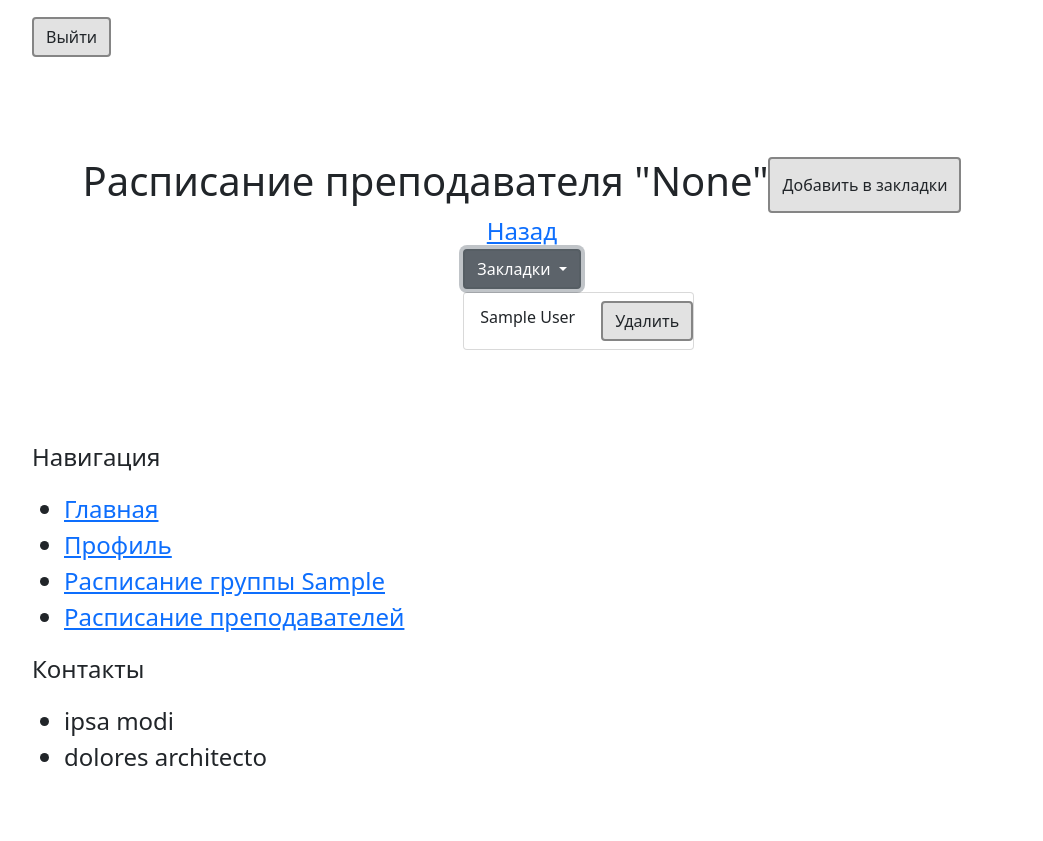
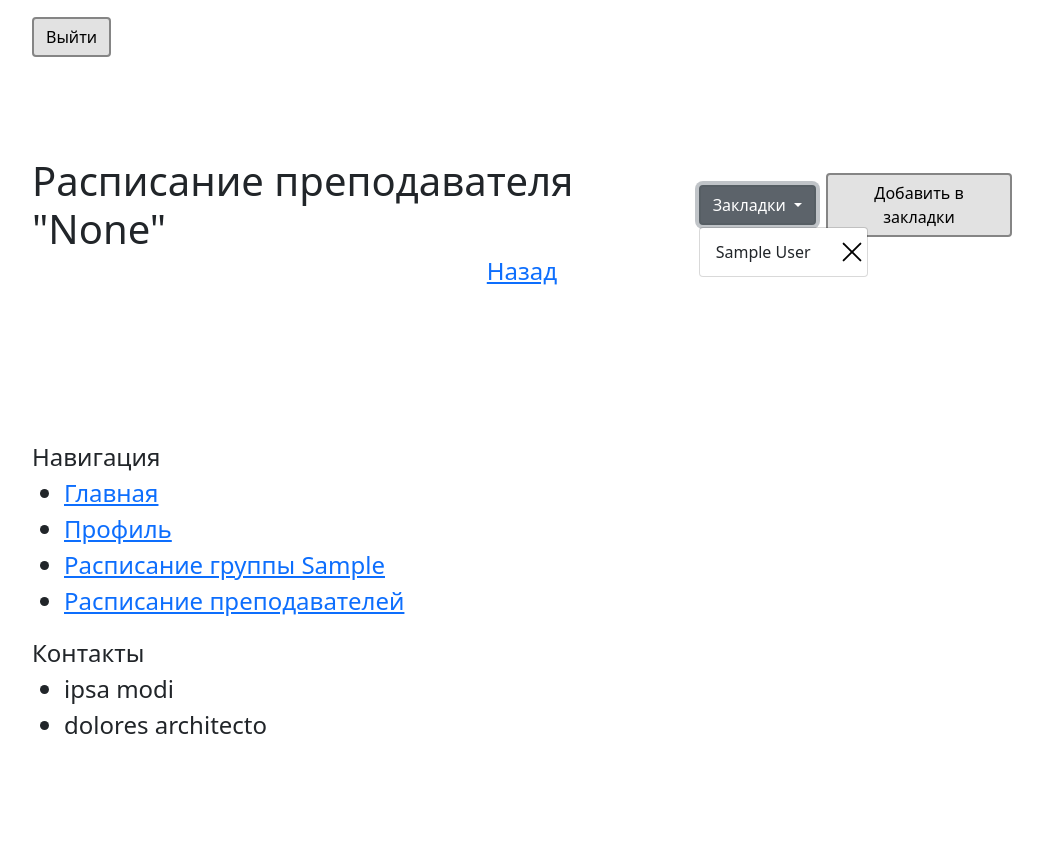
Before and after one commit to MrStranger-Ti/MAU_schedule, a Django app: page /schedule/teacher-search/teacher/ in a window 1280 px wide, after a click on "Закладки". Shown: the part 194-1035 px from the top of the page, without its empty margins (118-1161 px from the left). After the commit the page ends 928 px from the top, so only its background shows below. Run offline with Django 5.2, Linux system fonts and the light colour scheme; a user stored in the database is signed in; tables that the repository leaves empty hold one stand-in row (values such as "Sample post"); data that the repository does not hold is empty; parts of the project's set-up code (start-up, migrations or seed data) failed here and were passed over.

Commit message:
добавлено уведомление; доработаны закладки

```diff
--- a/app/bookmarks/templates/bookmarks/bookmarks.html
+++ b/app/bookmarks/templates/bookmarks/bookmarks.html
@@ -1,17 +1,26 @@
-<div class="dropdown">
-  <button class="btn btn-secondary dropdown-toggle" type="button" id="dropdownMenuButton1" data-bs-toggle="dropdown" aria-expanded="false">
+{% load static %}
+
+<div class="dropdown schedule__bookmarks">
+  <button class="btn btn-secondary dropdown-toggle schedule__bookmarks-btn" type="button" id="dropdownMenuButton1" data-bs-toggle="dropdown" aria-expanded="false">
     Закладки
   </button>
-  {% if bookmarks %}
-    <ul class="dropdown-menu" aria-labelledby="dropdownMenuButton1">
+  <ul class="dropdown-menu" aria-labelledby="dropdownMenuButton1">
+    {% if bookmarks %}
       {% for bookmark in bookmarks %}
         <li class="bookmarks-item flex">
-          <a class="dropdown-item" href="{% url 'schedule:teacher_schedule' %}?key={{ bookmark.teacher_key }}&name={{ bookmark.teacher_name|urlencode }}&page=1">{{ bookmark.teacher_name }}</a>
-          <button class="btn schedule__bookmarks-btn" type="button" name="bookmark-delete">Удалить</button>
+          <a class="dropdown-item" name="bookmark-delete" href="{% url 'schedule:teacher_schedule' %}?key={{ bookmark.teacher_key }}&name={{ bookmark.teacher_name|urlencode }}&page=1">{{ bookmark.teacher_name }}</a>
+          <button class="btn schedule__bookmark-btn" type="button" name="bookmark-delete">
+            <svg viewBox="0 0 32 32" xmlns="http://www.w3.org/2000/svg">
+              <g id="cross">
+                <line class="cls-1" x1="7" x2="25" y1="7" y2="25"/>
+                <line class="cls-1" x1="7" x2="25" y1="25" y2="7"/>
+              </g>
+            </svg>
+          </button>
         </li>
       {% endfor %}
-    </ul>
-  {% else %}
-    <ul class="dropdown-menu" aria-labelledby="dropdownMenuButton1"><li class="bookmarks-item">Закладок нет</li></ul>
-  {% endif %}
+    {% else %}
+      <li class="bookmarks-item"><p class="schedule__bookmarks-empty">Закладок нет</p></li>
+    {% endif %}
+  </ul>
 </div>
--- a/app/bookmarks/views.py
+++ b/app/bookmarks/views.py
@@ -50,6 +50,6 @@ class AjaxBookmarkDeleteView(View):
 
         if bookmark:
             bookmark.delete()
-            return HttpResponse()
+            return redirect(reverse('bookmarks:get_bookmarks_list'))
 
         return HttpResponseBadRequest()
--- a/app/schedule/templates/schedule/teacher/teacher_schedule.html
+++ b/app/schedule/templates/schedule/teacher/teacher_schedule.html
@@ -9,17 +9,11 @@
 {% block container %}
   <div class="schedule__title-block flex">
     <h1>Расписание преподавателя "{{ teacher_name }}"</h1>
+    {% include 'bookmarks/bookmarks.html' %}
     {% has_bookmark as has_bookamrk %}
-    {% if has_bookamrk %}
-      <button class="btn schedule__title-block-btn" name="bookmark-create" type="button" disabled>Расписание в закладках</button>
-    {% else %}
-      <button class="btn schedule__title-block-btn" name="bookmark-create" type="button">Добавить в закладки</button>
-    {% endif %}
+    <button class="btn schedule__bookmark-add-btn" name="bookmark-create" type="button" {% if has_bookamrk %}disabled{% endif %}>{% if has_bookamrk %}Расписание в закладках{% else %}Добавить в закладки{% endif %}</button>
   </div>
   <a href="{% url 'schedule:teacher_search' %}" class="schedule__link">Назад</a>
-  <div class="schedule__bookmarks-block">
-    {% include 'bookmarks/bookmarks.html' %}
-  </div>
   <div class="tables__list"></div>
   <div class="spinner-border spinner-border-visible" role="status">
     <span class="visually-hidden"></span>
--- a/app/schedule/views.py
+++ b/app/schedule/views.py
@@ -14,7 +14,7 @@ from mau_utils.mau_requests import get_teachers_urls, get_schedule_data
 
 
 class GroupScheduleView(LoginRequiredMixin, View):
-    template_name = 'schedule/group_schedule.html'
+    template_name = 'schedule/group/group_schedule.html'
 
     def get(self, request: HttpRequest) -> HttpResponse:
         page = request.GET.get('page', 1)
--- a/app/static/css/base.css
+++ b/app/static/css/base.css
@@ -1,5 +1,8 @@
 * {
     box-sizing: border-box;
+}
+
+h1, h2, h3, h4, h5, h6, p{
     margin: 0;
 }
 
@@ -19,7 +22,9 @@ body {
 }
 
 .btn {
+    min-height: 30px;
     border: 2px solid #858585;
+    color: black;
     background-color: #e2e2e2;
 }
 
@@ -39,9 +44,29 @@ body {
 
 .notification {
     position: fixed;
+    align-items: center;
     right: 2%;
     bottom: 2%;
     max-width: 400px;
-    min-height: 150px;
-    background-color: #ff8f7b;
+    min-height: 70px;
+    padding: 18px 25px;
+    gap: 10px;
+    z-index: 99;
+    background-color: #fff;
+    box-shadow: 5px 5px 20px black;
+    border-radius: 10px;
+    opacity: 0;
+    transition: opacity 0.3s linear;
 }
+
+.notification__icon-ok {
+    width: 32px;
+    height: 32px;
+    background-image: url("/static/images/notification/ok.svg");
+}
+
+.notification__icon-error {
+    width: 32px;
+    height: 32px;
+    background-image: url("/static/images/notification/error.svg");
+}
--- a/app/static/css/pages/schedule/extra.css
+++ b/app/static/css/pages/schedule/extra.css
@@ -151,6 +151,29 @@ tbody tr {
 
 /* Закладки */
 
+.schedule__bookmarks {
+
+}
+
 .bookmarks-item {
     gap: 10px;
 }
+
+.schedule__bookmark-btn {
+    padding: 0;
+    border: none;
+    background-color: transparent;
+}
+
+.schedule__bookmark-btn svg {
+    width: 30px;
+    stroke: black;
+    stroke-linecap: round;
+    stroke-linejoin: round;
+    stroke-width: 2px;
+}
+
+.schedule__bookmarks-empty {
+    margin: 0;
+    text-align: center;
+}
--- a/app/static/css/pages/schedule/layout.css
+++ b/app/static/css/pages/schedule/layout.css
@@ -1,3 +1,8 @@
+.schedule__title-block {
+    align-items: center;
+    gap: 10px;
+}
+
 .schedule__form {
     gap: 10px;
 }
--- a/app/static/js/extra/notification.js
+++ b/app/static/js/extra/notification.js
@@ -1,12 +1,18 @@
-const showMauNotification = function (text) {
+const showMauNotification = function (text, type) {
     if (!document.querySelector('.notification')
-        || document.querySelector('.notification__text').textContent !== text) {
+        || document.body.lastElementChild.textContent !== text) {
 
-        const notificationBlock = document.createElement('div')
-        notificationBlock.innerHTML = `<p class="notification__text">${text}</p>`
-        notificationBlock.classList.add('notification')
-        document.body.append(notificationBlock)
+        const iconClass = type == 'error' ? 'notification__icon-error' : 'notification__icon-ok'
+        document.body.insertAdjacentHTML('beforeend',
+            '<div class="notification flex">' +
+            `  <div class="${iconClass}"></div>` +
+            `  <p class="notification__text">${text}</p>` +
+            '</div>'
+        )
 
-        setTimeout(() => notificationBlock.remove()  ,2000)
+        const notificationBlock = document.body.lastElementChild
+        setTimeout(() => notificationBlock.style.opacity = '1', 5)
+        setTimeout(() => notificationBlock.style.opacity = '', 3000)
+        setTimeout(() => notificationBlock.remove(), 3300)
     }
 }
--- a/app/static/js/schedule/bookmarks/fetching.js
+++ b/app/static/js/schedule/bookmarks/fetching.js
@@ -1,16 +1,3 @@
-const getBookmarks = function () {
-    fetch(getIndex() + '/bookmarks/display/', {
-        headers: {
-            'X-Requested-With': 'XMLHttpRequest',
-        },
-    })
-        .then(response => response.text())
-        .then(html => {
-
-        })
-}
-
-
 const createBookmark = function () {
     const urlParams = new URLSearchParams(window.location.search)
 
@@ -28,28 +15,23 @@ const createBookmark = function () {
     })
         .then(response => {
             if (!response.ok) {
-                throw Error('Не удалось создать закладку')
+                throw Error()
             }
             return response.text()
         })
         .then(html => {
             const btn = document.querySelector('[name="bookmark-create"]')
 
-            document.querySelector('.schedule__bookmarks-block').innerHTML = html
+            document.querySelector('.schedule__bookmarks').outerHTML = html
+            prepareBookmarkDisplay()
 
             btn.setAttribute('disabled', 'true')
             btn.textContent = 'Расписание в закладках'
 
-            prepareBookmarkDisplay()
-
-            showMauNotification('Закладка успешно создана')
+            showMauNotification('Закладка успешно создана', 'ok')
         })
         .catch(error => {
-            // const btn = document.querySelector('[name="bookmark-create"]')
-            // if (!btn.parentElement.querySelector('.error')) {
-            //     btn.insertAdjacentHTML('afterend', `<p class="error">${error.message}</p>`)
-            // }
-            showMauNotification(error.message)
+            showMauNotification('Не удалось создать закладку', 'error')
         })
 }
 
@@ -71,15 +53,25 @@ const deleteBookmark = function (link) {
     })
         .then(response => {
             if (!response.ok) {
-                throw Error('Не удалось удалить закладку')
+                throw Error()
             }
 
+            return response.text()
+        })
+        .then(html => {
             link.parentElement.remove()
-            document.querySelector('[name="bookmark-create"]').removeAttribute('disabled')
+            if (link.href == window.location.href) {
+                const btn = document.querySelector('[name="bookmark-create"]')
+                btn.removeAttribute('disabled')
+                btn.textContent = 'Добавить в закладки'
+            }
 
-            showMauNotification('Закладка успешно удалена')
+            document.querySelector('.schedule__bookmarks').outerHTML = html
+            prepareBookmarkDisplay()
+
+            showMauNotification('Закладка успешно удалена', 'ok')
         })
         .catch(error => {
-            showMauNotification(error.message)
+            showMauNotification('Не удалось удалить закладку', 'error')
         })
 }
--- a/app/static/js/schedule/bookmarks/preparing.js
+++ b/app/static/js/schedule/bookmarks/preparing.js
@@ -1,8 +1,10 @@
 const prepareBookmarkDisplay = function () {
-    const btn = document.querySelector('[name="bookmark-delete"]')
-    if (btn) {
-        btn.addEventListener('click', (event) => {
-            deleteBookmark(event.currentTarget.previousElementSibling)
+    const btns = document.querySelectorAll('[name="bookmark-delete"]')
+    if (btns) {
+        btns.forEach(btn => {
+            btn.addEventListener('click', (event) => {
+                deleteBookmark(event.currentTarget.previousElementSibling)
+            })
         })
     }
 }
--- a/app/static/js/schedule/notes/fetching.js
+++ b/app/static/js/schedule/notes/fetching.js
@@ -19,7 +19,7 @@ const createNote = function (form) {
     })
         .then(response => {
             if (!response.ok) {
-                throw Error('Не получилось создать заметку')
+                throw Error()
             }
             return response.text()
         })
@@ -29,15 +29,12 @@ const createNote = function (form) {
                 if (el === noteBlock) {
                     prepareNoteDisplay(noteBlock)
                     noteBlock.parentElement.parentElement.classList.add('existing_note_tr')
+
+                    showMauNotification('Заметка успешно создана', 'ok')
                 }
             }
         })
-        .catch(error => {
-            const noteBlockOptions = noteBlock.querySelector('.note-block__options')
-            if (!noteBlock.querySelector('.error')) {
-                noteBlockOptions.insertAdjacentHTML('beforebegin', `<p class="error">${error.message}</p>`)
-            }
-        })
+        .catch(error => showMauNotification('Не удалось создать заметку', 'error'))
 }
 
 
@@ -59,7 +56,7 @@ const deleteNote = function (noteBlock) {
     })
         .then(response => {
             if (!response.ok) {
-                throw Error('Не удалось удалить заметку')
+                throw Error()
             }
             return response.text()
         })
@@ -69,15 +66,12 @@ const deleteNote = function (noteBlock) {
                 if (el === noteBlock) {
                     prepareNoteCreate(noteBlock)
                     noteBlock.parentElement.parentElement.classList.remove('existing_note_tr')
+
+                    showMauNotification('Заметка успешно удалена', 'ok')
                 }
             }
         })
-        .catch((error) => {
-            const noteBlockOptions = noteBlock.querySelector('.note-block__options')
-            if (!noteBlock.querySelector('.error')) {
-                noteBlockOptions.insertAdjacentHTML('beforebegin', `<p class="error">${error.message}</p>`)
-            }
-        })
+        .catch((error) => showMauNotification('Не удалось удалить заметку', 'error'))
 }
 
 
@@ -102,7 +96,7 @@ const updateNote = function (form) {
     })
         .then(response => {
             if (!response.ok) {
-                throw Error('Не получилось изменить заметку')
+                throw Error()
             }
             return response.text()
         })
@@ -115,12 +109,7 @@ const updateNote = function (form) {
                 }
             }
         })
-        .catch(error => {
-            const noteBlockOptions = noteBlock.querySelector('.note-block__options')
-            if (!noteBlock.querySelector('.error')) {
-                noteBlockOptions.insertAdjacentHTML('beforebegin', `<p class="error">${error.message}</p>`)
-            }
-        })
+        .catch(error => showMauNotification('Не удалось обновить заметку', 'error'))
 }
 
 
```
Also changed, not shown: app/schedule/templates/schedule/teacher/search_teacher.html (+6 -3 lines), app/static/js/schedule/teacher_history/fetching.js (deleted, +0 -33 lines), app/static/images/btns/add-bookmark.svg (added), app/static/images/btns/delete.svg (added), app/static/images/notification/error.svg (added), app/static/images/notification/ok.svg (added).
